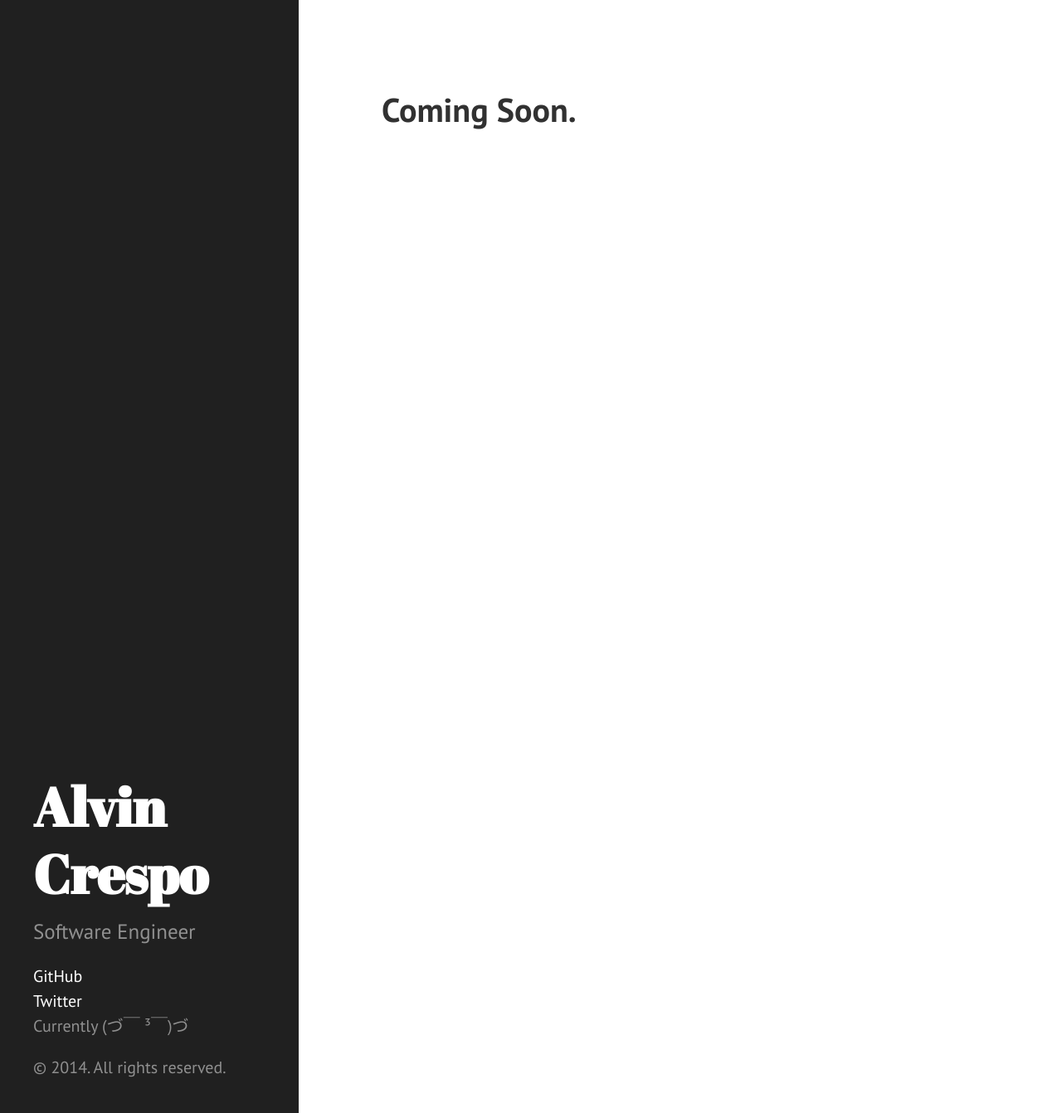
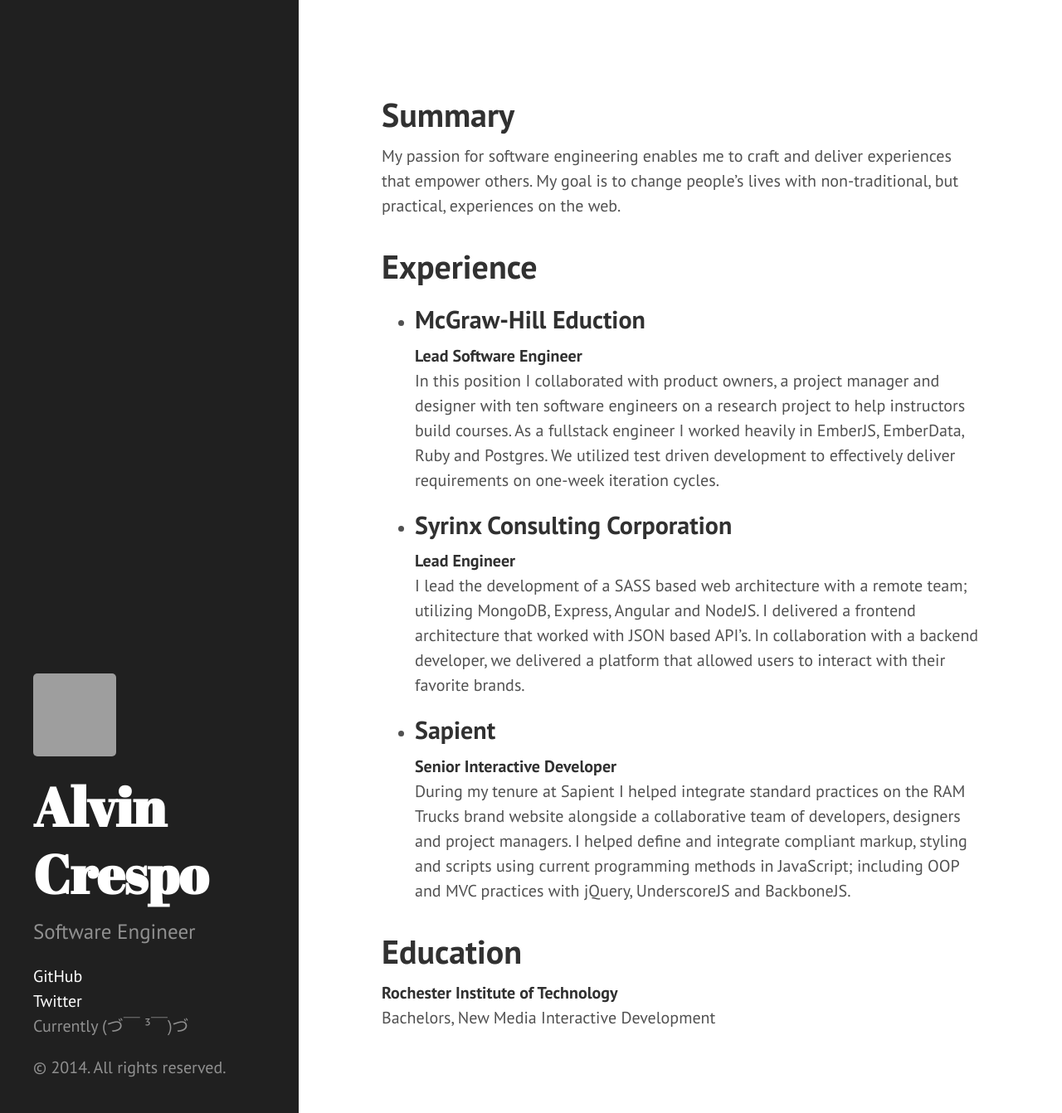
Before and after one commit to alvincrespo/alvincrespo.github.io, a Jekyll site: the page built from index.html, in a window 1280 px wide and 1342 px high. Shown: the whole window at 83% size. Built offline with Jekyll 4.4.1, drawn with Linux system fonts in a browser that asks for light colours; Markdown is read by kramdown in place of the engine named in the settings; grey boxes are pictures that could not be loaded.

Commit message:
Adding content

```diff
--- a/_config.yml
+++ b/_config.yml
@@ -7,3 +7,6 @@
 tagline:          'Software Engineer'
 description:      'A brazen two-column <a href="http://jekyllrb.com" target="_blank">Jekyll</a> theme that pairs a prominent sidebar with uncomplicated content. Made by <a href="https://twitter.com/mdo" target="_blank">@mdo</a>.'
 url:              http://alvincrespo.me
+
+github:
+  repo:           https://github.com/alvincrespo
--- a/_includes/sidebar.html
+++ b/_includes/sidebar.html
@@ -1,6 +1,7 @@
 <div class="sidebar">
   <div class="container sidebar-sticky">
     <div class="sidebar-about">
+      <img src="http://www.gravatar.com/avatar/77851193a7391b4f982a8a908f44e22e?s=100" alt="Alvin Crespo">
       <h1>{{ site.title }}</h1>
       <p class="lead">{{ site.tagline }}</p>
     </div>
--- a/index.html
+++ b/index.html
@@ -4,7 +4,50 @@
 ---
 
 <div id="home">
-  <h1>Coming Soon.</h1>
+
+	<section id="#summary">
+		<header>
+			<h1>Summary</h1>
+			<p>
+				My passion for software engineering enables me to craft and deliver experiences that empower others. My goal is to change people’s lives with non-traditional, but practical, experiences on the web.
+			</p>
+		</header>
+	</section>
+
+	<section id="experience">
+		<header>
+			<h1>Experience</h1>
+		</header>
+		<ul>
+			<li>
+				<h2>McGraw-Hill Eduction</h2>
+				<strong>Lead Software Engineer</strong>
+				<p>
+					In this position I collaborated with product owners, a project manager and designer with ten software engineers on a research project to help instructors build courses. As a fullstack engineer I worked heavily in EmberJS, EmberData, Ruby and Postgres. We utilized test driven development to effectively deliver requirements on one-week iteration cycles.
+				</p>
+			</li>
+			<li>
+				<h2>Syrinx Consulting Corporation</h2>
+				<strong>Lead Engineer</strong>
+				<p>
+					I lead the development of a SASS based web architecture with a remote team; utilizing MongoDB, Express, Angular and NodeJS. I delivered a frontend architecture that worked with JSON based API’s. In collaboration with a backend developer, we delivered a platform that allowed users to interact with their favorite brands.
+				</p>
+			</li>
+			<li>
+				<h2>Sapient</h2>
+				<strong>Senior Interactive Developer</strong>
+				<p>During my tenure at Sapient I helped integrate standard practices on the RAM Trucks brand website alongside a collaborative team of developers, designers and project managers. I helped define and integrate compliant markup, styling and scripts using current programming methods in JavaScript; including OOP and MVC practices with jQuery, UnderscoreJS and BackboneJS.</p>
+			</li>
+		</ul>
+	</section>
+
+	<section id="education">
+		<header>
+			<h1>Education</h1>
+		</header>
+		<strong>Rochester Institute of Technology</strong>
+		<p>Bachelors, New Media Interactive Development</p>
+	</section>
 
 <!--   <ul class="posts">
     {% for post in site.posts %}
```
